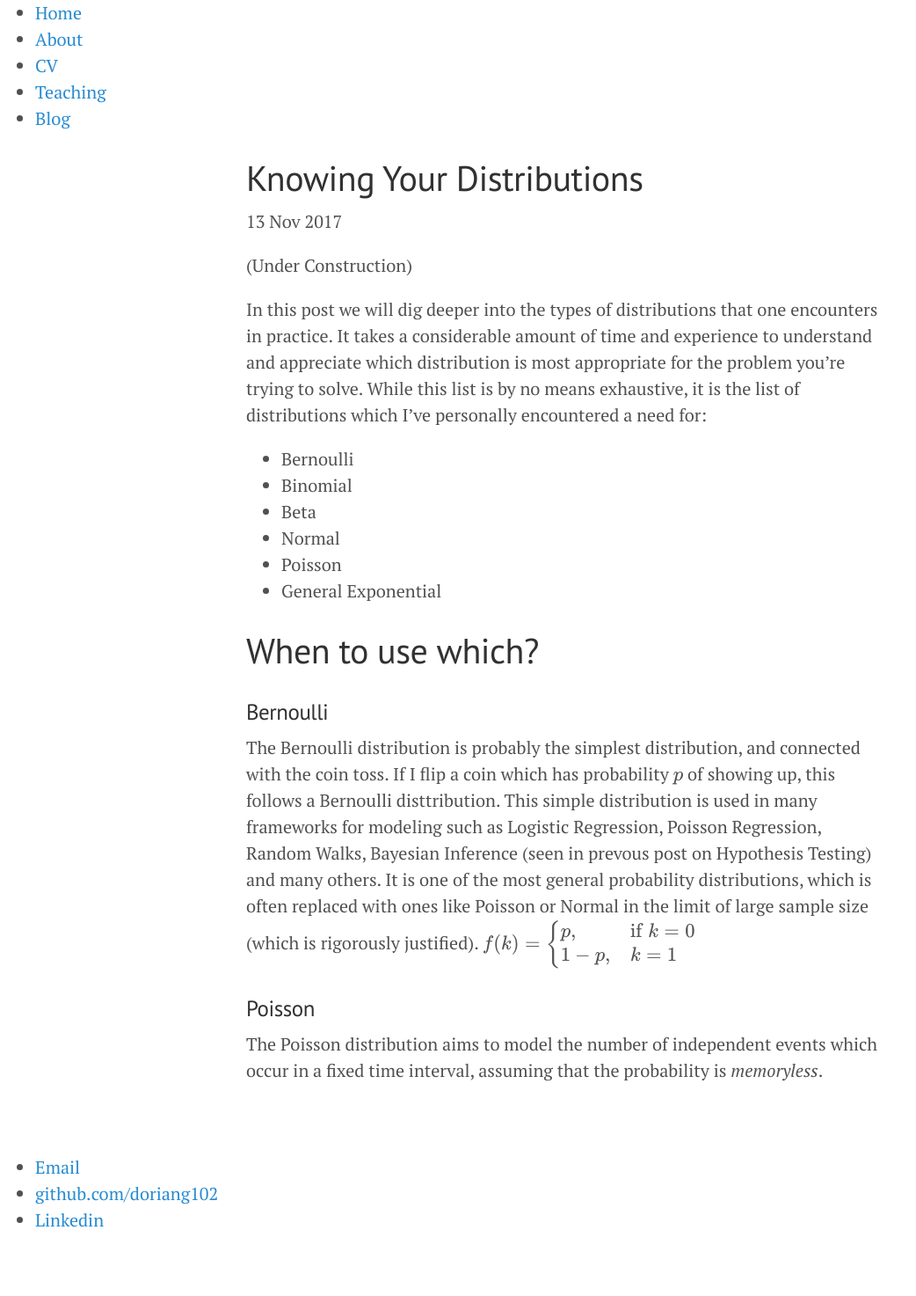
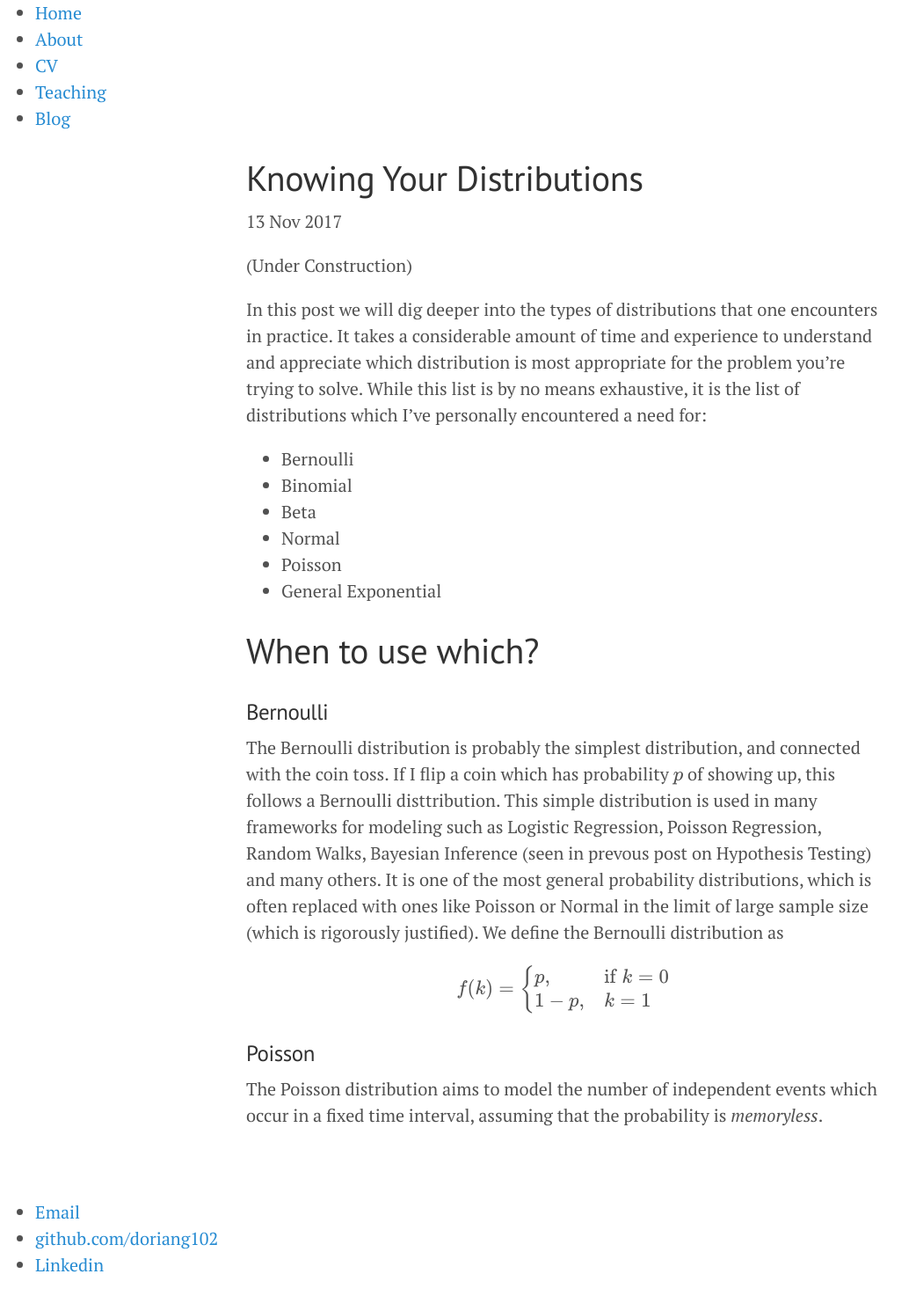
Before and after one commit to doriang102/doriang102.github.io, a Jekyll site: the page built from _posts/2017-11-13-knowing-your-distributions.md, in a window 1280 px wide. Shown: the whole page at 88% size, without its empty margins (0-1042 px from the left). Built offline with Jekyll 4.4.1, drawn with Linux system fonts in a browser that asks for light colours; our own code applies the rules of GitHub Pages for plain Markdown files; formulas are drawn with MathJax 3; before the commit the page ends 1422 px from its top, so only the background shows below that.

Commit message:
Update 2017-11-13-knowing-your-distributions.md

```diff
--- a/_posts/2017-11-13-knowing-your-distributions.md
+++ b/_posts/2017-11-13-knowing-your-distributions.md
@@ -18,7 +18,9 @@ While this list is by no means exhaustive, it is the list of distributions which
 
 ### Bernoulli
 
-The Bernoulli distribution is probably the simplest distribution, and connected with the coin toss. If I flip a coin which has probability $$p$$ of showing up, this follows a Bernoulli disttribution. This simple distribution is used in many frameworks for modeling such as Logistic Regression, Poisson Regression, Random Walks, Bayesian Inference (seen in prevous post on Hypothesis Testing) and many others. It is one of the most general probability distributions, which is often replaced with ones like Poisson or Normal in the limit of large sample size (which is rigorously justified).
+The Bernoulli distribution is probably the simplest distribution, and connected with the coin toss. If I flip a coin which has probability $$p$$ of showing up, this follows a Bernoulli disttribution. This simple distribution is used in many frameworks for modeling such as Logistic Regression, Poisson Regression, Random Walks, Bayesian Inference (seen in prevous post on Hypothesis Testing) and many others. It is one of the most general probability distributions, which is often replaced with ones like Poisson or Normal in the limit of large sample size (which is rigorously justified). We define the Bernoulli distribution as
+
+
 $$
    f(k)=
 \begin{cases}
@@ -26,6 +28,7 @@ $$
     1-p,              & k=1
 \end{cases}
 $$
+
 ### Poisson
 
 The Poisson distribution aims to model the number of independent events which occur in a fixed time interval, assuming that the probability is *memoryless*.
```
